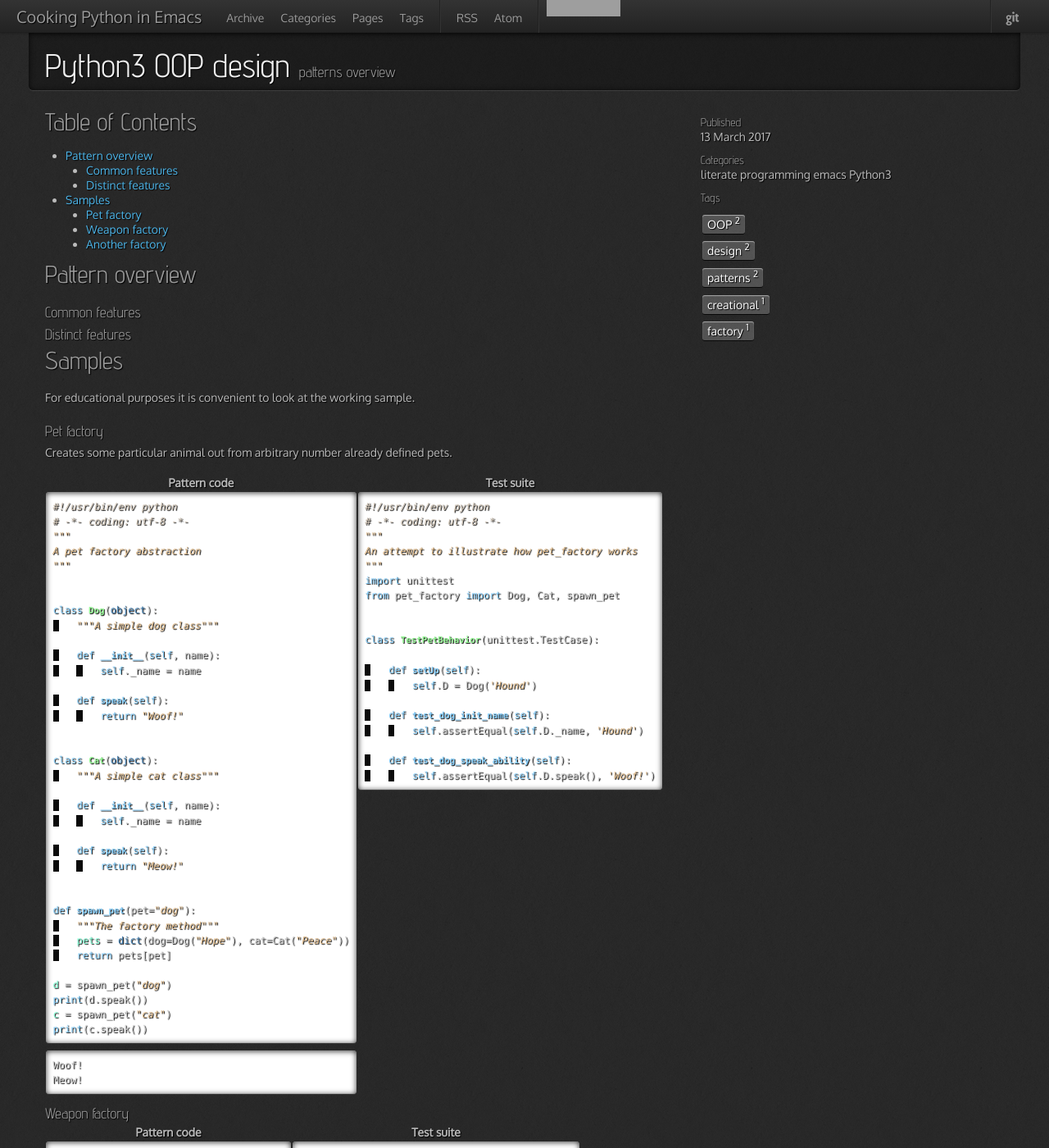
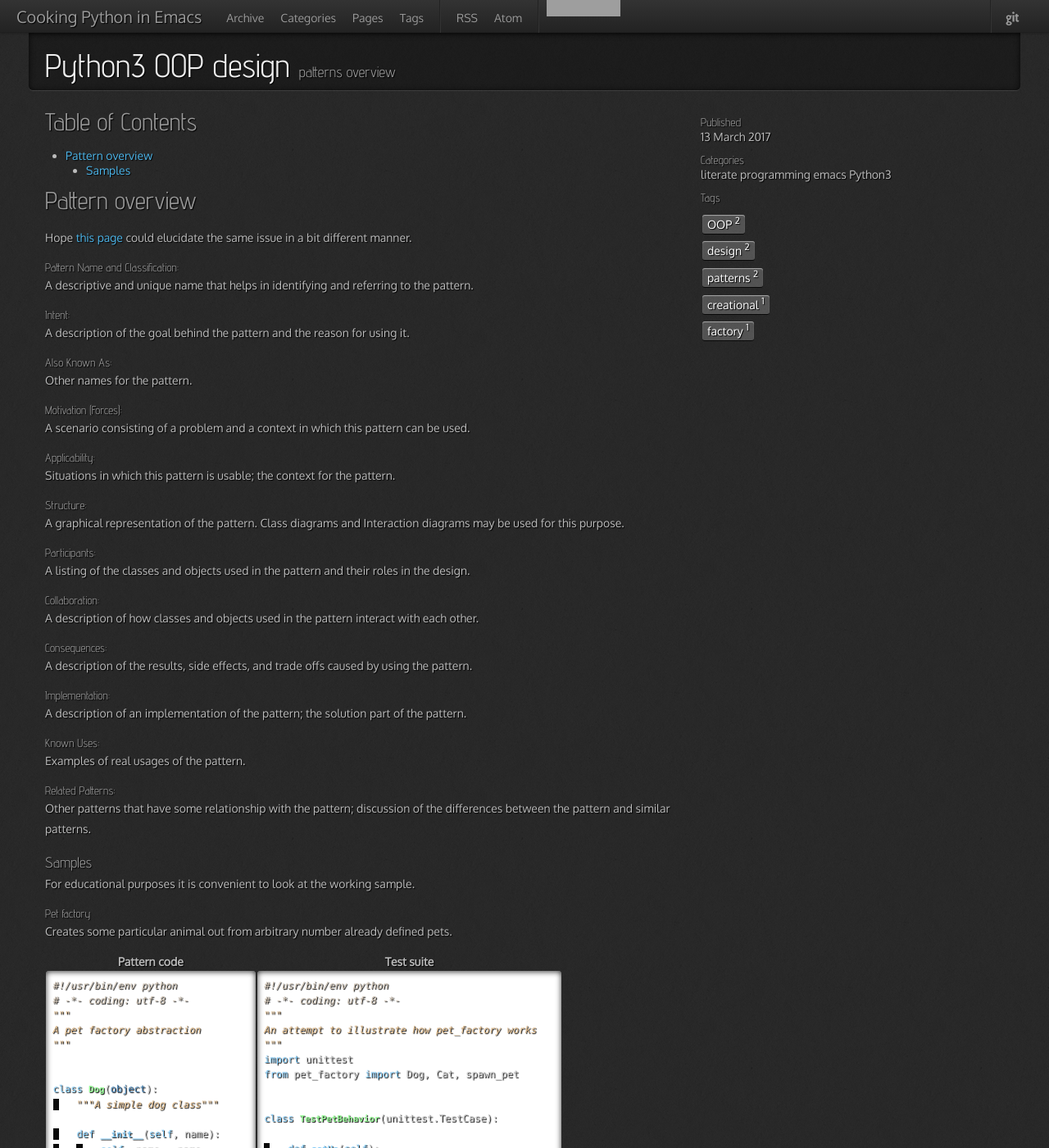
Before and after one commit to 0--key/0--key.github.io, a Jekyll site: the page built from _posts/2017-03-13-factory-design.html, in a window 1280 px wide and 1400 px high. Shown: the whole window at 82% size. Built offline with Jekyll 4.4.1, drawn with Linux system fonts in a browser that asks for light colours; nearby versions of some CDN libraries; comment, search, counter and statistics services are not loaded; some of the changed text lies outside the part shown; grey boxes are pictures that could not be loaded.

Commit message:
Cross-linkage test

```diff
--- a/_posts/2017-03-13-factory-design.html
+++ b/_posts/2017-03-13-factory-design.html
@@ -13,15 +13,7 @@
 <ul>
 <li><a href="#orgded8952">Pattern overview</a>
 <ul>
-<li><a href="#org5cb317b">Common features</a></li>
-<li><a href="#org81506f6">Distinct features</a></li>
-</ul>
-</li>
-<li><a href="#org5cdcd34">Samples</a>
-<ul>
-<li><a href="#org238bbb1">Pet factory</a></li>
-<li><a href="#org33652c6">Weapon factory</a></li>
-<li><a href="#orgaf9842d">Another factory</a></li>
+<li><a href="#org5cdcd34">Samples</a></li>
 </ul>
 </li>
 </ul>
@@ -31,33 +23,141 @@
 <div id="outline-container-orgded8952" class="outline-2">
 <h2 id="orgded8952">Pattern overview</h2>
 <div class="outline-text-2" id="text-orgded8952">
-</div><div id="outline-container-org5cb317b" class="outline-3">
-<h3 id="org5cb317b">Common features</h3>
+<p>
+Hope <a href="https://github.com/0--key/pydepatt/tree/master/patterns/creational/factory">this page</a> could elucidate the same issue in a bit different
+manner.
+</p>
 </div>
 
-<div id="outline-container-org81506f6" class="outline-3">
-<h3 id="org81506f6">Distinct features</h3>
+<div id="outline-container-org6e81eaa" class="outline-4">
+<h4 id="org6e81eaa">Pattern Name and Classification:</h4>
+<div class="outline-text-4" id="text-org6e81eaa">
+<p>
+A descriptive and unique name that helps in identifying and
+referring to the pattern.
+</p>
+</div>
+</div>
+<div id="outline-container-org27debb6" class="outline-4">
+<h4 id="org27debb6">Intent:</h4>
+<div class="outline-text-4" id="text-org27debb6">
+<p>
+A description of the goal behind the pattern and the reason for
+using it.
+</p>
+</div>
+</div>
+<div id="outline-container-orgc9ed680" class="outline-4">
+<h4 id="orgc9ed680">Also Known As:</h4>
+<div class="outline-text-4" id="text-orgc9ed680">
+<p>
+Other names for the pattern.
+</p>
+</div>
+</div>
+<div id="outline-container-org8b242ba" class="outline-4">
+<h4 id="org8b242ba">Motivation (Forces):</h4>
+<div class="outline-text-4" id="text-org8b242ba">
+<p>
+A scenario consisting of a problem and a context in which this
+pattern can be used.
+</p>
+</div>
+</div>
+<div id="outline-container-orgfa9d38a" class="outline-4">
+<h4 id="orgfa9d38a">Applicability:</h4>
+<div class="outline-text-4" id="text-orgfa9d38a">
+<p>
+Situations in which this pattern is usable; the context for the
+pattern.
+</p>
+</div>
+</div>
+<div id="outline-container-orgce8c3d1" class="outline-4">
+<h4 id="orgce8c3d1">Structure:</h4>
+<div class="outline-text-4" id="text-orgce8c3d1">
+<p>
+A graphical representation of the pattern. Class diagrams and
+Interaction diagrams may be used for this purpose.
+</p>
+</div>
+</div>
+<div id="outline-container-org5550f24" class="outline-4">
+<h4 id="org5550f24">Participants:</h4>
+<div class="outline-text-4" id="text-org5550f24">
+<p>
+A listing of the classes and objects used in the pattern and their
+roles in the design.
+</p>
+</div>
+</div>
+<div id="outline-container-org2d0b48c" class="outline-4">
+<h4 id="org2d0b48c">Collaboration:</h4>
+<div class="outline-text-4" id="text-org2d0b48c">
+<p>
+A description of how classes and objects used in the pattern
+interact with each other.
+</p>
+</div>
+</div>
+<div id="outline-container-org043f524" class="outline-4">
+<h4 id="org043f524">Consequences:</h4>
+<div class="outline-text-4" id="text-org043f524">
+<p>
+A description of the results, side effects, and trade offs caused
+by using the pattern.
+</p>
+</div>
+</div>
+<div id="outline-container-org224605b" class="outline-4">
+<h4 id="org224605b">Implementation:</h4>
+<div class="outline-text-4" id="text-org224605b">
+<p>
+A description of an implementation of the pattern; the solution
+part of the pattern.
+</p>
+</div>
+</div>
+<div id="outline-container-orgb965c37" class="outline-4">
+<h4 id="orgb965c37">Known Uses:</h4>
+<div class="outline-text-4" id="text-orgb965c37">
+<p>
+Examples of real usages of the pattern.
+</p>
+</div>
+</div>
+<div id="outline-container-org63c30fa" class="outline-4">
+<h4 id="org63c30fa">Related Patterns:</h4>
+<div class="outline-text-4" id="text-org63c30fa">
+<p>
+Other patterns that have some relationship with the pattern;
+discussion of the differences between the pattern and similar
+patterns.
+</p>
 </div>
 </div>
 
-<div id="outline-container-org5cdcd34" class="outline-2">
-<h2 id="org5cdcd34">Samples</h2>
-<div class="outline-text-2" id="text-org5cdcd34">
+
+
+<div id="outline-container-org5cdcd34" class="outline-3">
+<h3 id="org5cdcd34">Samples</h3>
+<div class="outline-text-3" id="text-org5cdcd34">
 <p>
 For educational purposes it is convenient to look at the working
 sample.
 </p>
 </div>
 
-<div id="outline-container-org238bbb1" class="outline-3">
-<h3 id="org238bbb1">Pet factory</h3>
-<div class="outline-text-3" id="text-org238bbb1">
+<div id="outline-container-org238bbb1" class="outline-4">
+<h4 id="org238bbb1">Pet factory</h4>
+<div class="outline-text-4" id="text-org238bbb1">
 <p>
 Creates some particular animal out from arbitrary number already
 defined pets.
 </p>
 
-<table><tbody><tr><th>Pattern code</th><th>Test suite</th></tr><tr><td valign="top">
+<table><tbody><tr><th>Pattern code</th>
+<th>Test suite</th></tr><tr><td valign="top">
 <div class="org-src-container">
 <pre class="src src-python"><span style="color: #cdc0b0; font-style: italic;">#</span><span style="color: #cdc0b0; font-style: italic;">!/usr/bin/env python</span>
 <span style="color: #cdc0b0; font-style: italic;"># </span><span style="color: #cdc0b0; font-style: italic;">-*- coding: utf-8 -*-</span>
@@ -88,7 +188,8 @@
 
 <span style="color: #87cefa;">def</span> <span style="color: #87cefa; font-size: 90%; font-weight: bold;">spawn_pet</span>(pet=<span style="color: #deb887; font-style: italic;">"dog"</span>):
 <span style="color: #f5deb3; background-color: #0a0a0a;"> </span>   <span style="color: #deb887; font-style: italic;">"""The factory method"""</span>
-<span style="color: #f5deb3; background-color: #0a0a0a;"> </span>   <span style="color: #7fffd4;">pets</span> = <span style="color: #4682b4;">dict</span>(dog=Dog(<span style="color: #deb887; font-style: italic;">"Hope"</span>), cat=Cat(<span style="color: #deb887; font-style: italic;">"Peace"</span>))
+<span style="color: #f5deb3; background-color: #0a0a0a;"> </span>   <span style="color: #7fffd4;">pets</span> = <span style="color: #4682b4;">dict</span>(dog=Dog(<span style="color: #deb887; font-style: italic;">"Hope"</span>),
+<span style="color: #f5deb3; background-color: #0a0a0a;"> </span>   <span style="color: #f5deb3; background-color: #0a0a0a;"> </span>   <span style="color: #f5deb3; background-color: #0a0a0a;"> </span>   <span style="color: #f5deb3; background-color: #0a0a0a;"> </span>   cat=Cat(<span style="color: #deb887; font-style: italic;">"Peace"</span>))
 <span style="color: #f5deb3; background-color: #0a0a0a;"> </span>   <span style="color: #87cefa;">return</span> pets[pet]
 
 <span style="color: #7fffd4;">d</span> = spawn_pet(<span style="color: #deb887; font-style: italic;">"dog"</span>)
@@ -130,10 +231,11 @@
 </div>
 </div>
 
-<div id="outline-container-org33652c6" class="outline-3">
-<h3 id="org33652c6">Weapon factory</h3>
-<div class="outline-text-3" id="text-org33652c6">
-<table><tbody><tr><th>Pattern code</th><th>Test suite</th></tr><tr><td valign="top">
+<div id="outline-container-org33652c6" class="outline-4">
+<h4 id="org33652c6">Weapon factory</h4>
+<div class="outline-text-4" id="text-org33652c6">
+<table><tbody><tr><th>Pattern code</th>
+<th>Test suite</th></tr><tr><td valign="top">
 
 <div class="org-src-container">
 <pre class="src src-python"><span style="color: #cdc0b0; font-style: italic;">#</span><span style="color: #cdc0b0; font-style: italic;">!/usr/bin/env python</span>
@@ -197,7 +299,8 @@
 </div>
 </div>
 
-<div id="outline-container-orgaf9842d" class="outline-3">
-<h3 id="orgaf9842d">Another factory</h3>
+<div id="outline-container-org488e363" class="outline-4">
+<h4 id="org488e363">Pizza factory</h4>
 </div>
 </div>
+</div>
```
Also changed, not shown: other parts of _posts/2017-03-13-factory-design.html (+2 -2 lines).
